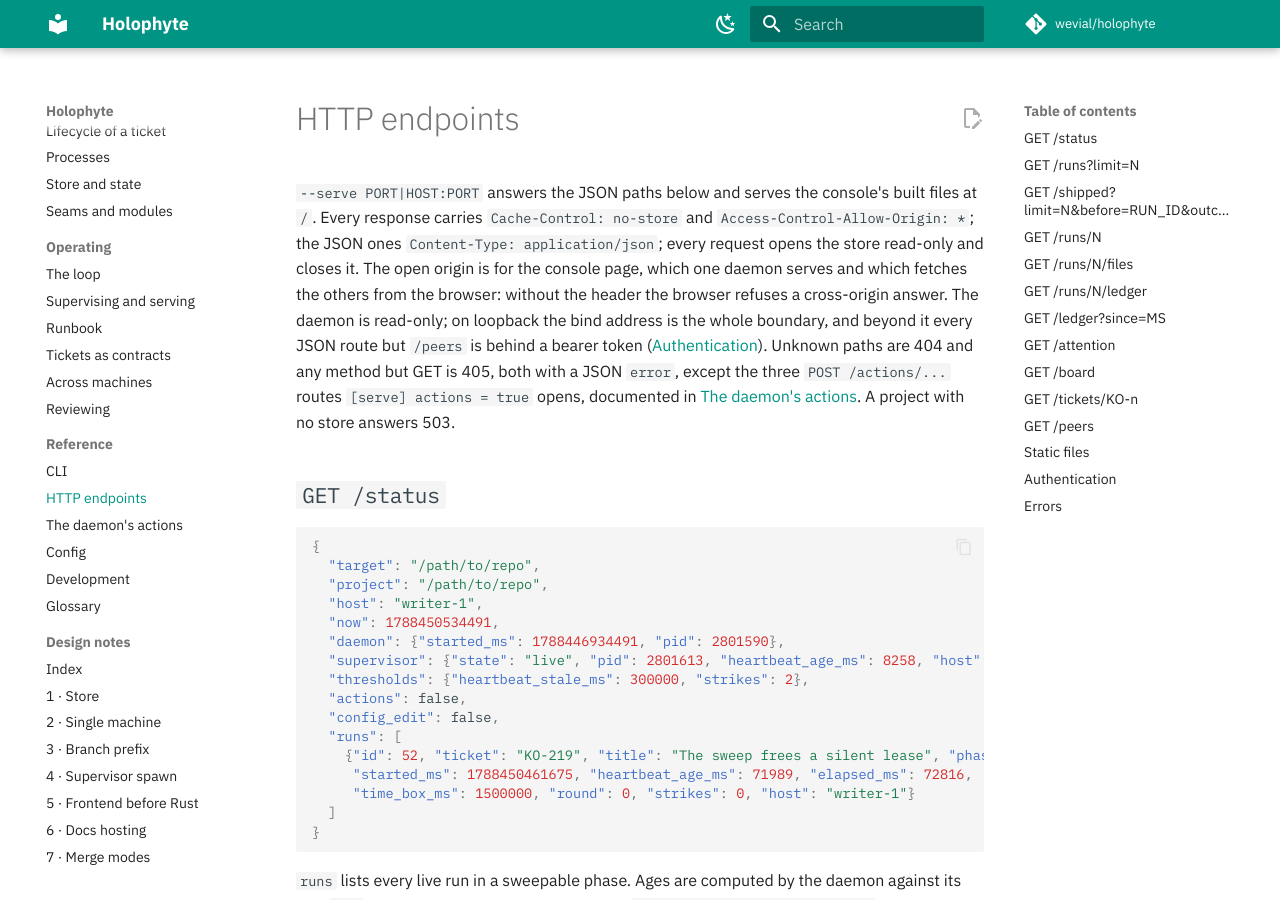
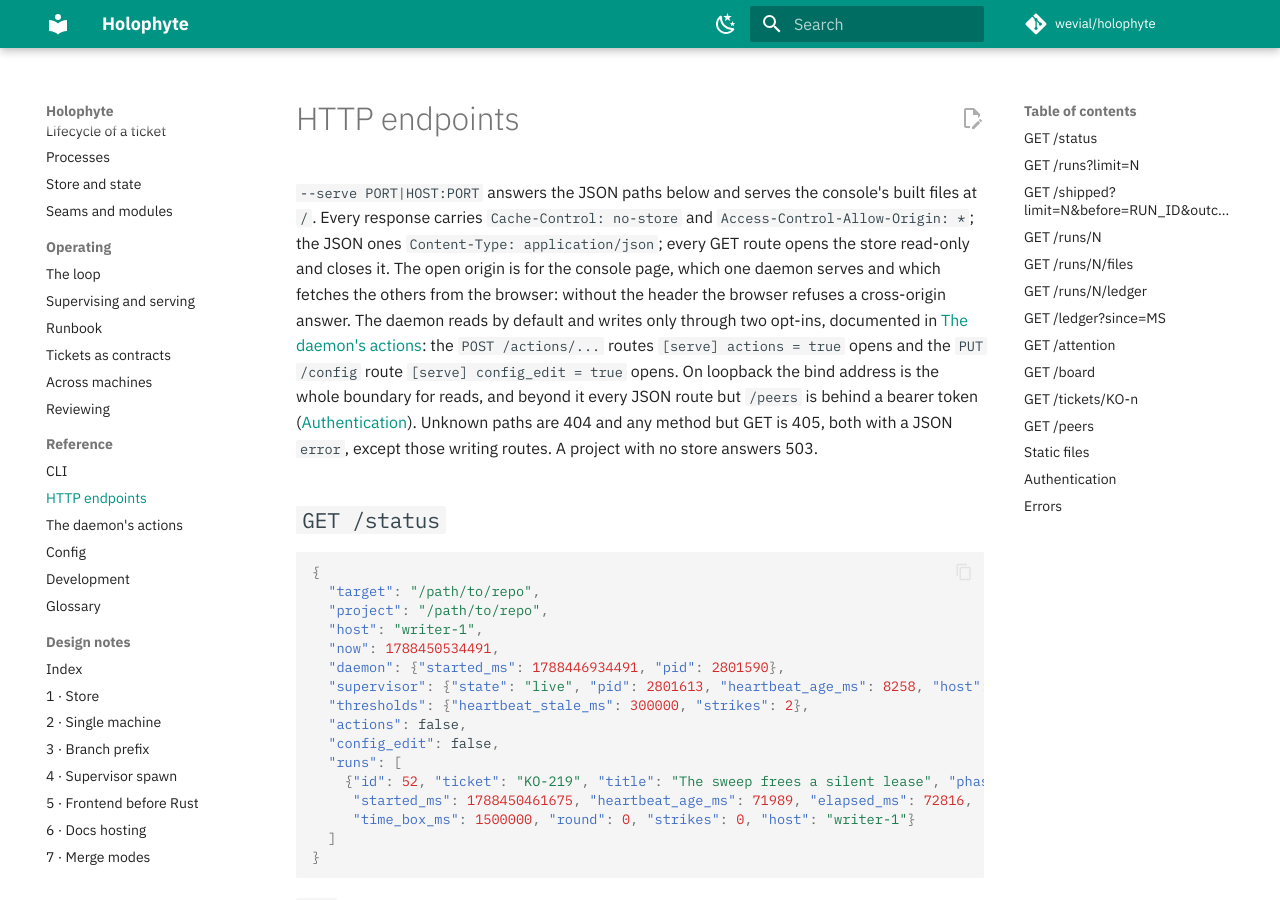
Before and after one commit to wevial/holophyte, an MkDocs documentation site: the page built from docs/reference/http.md, in a window 1280 px wide and 900 px high. Built offline with MkDocs 1.6.1 and Material for MkDocs 9.7.7, drawn with Linux system fonts in a browser that asks for light colours; comment, search, counter and statistics services are not loaded; some of the changed text lies outside the part shown.

Commit message:
docs(serve): say the daemon reads by default and writes through two opt-ins (KO-627)
The --serve help, README and four manual pages called the daemon
read-only, though [serve] actions opens POST /actions/... (requeues,
interventions, unit restarts) and [serve] config_edit opens PUT /config.
Each now says it reads by default and writes only through those opt-ins,
linking the actions page; http.md names PUT /config beside the POST
routes, and states the preflight's methods as serve.py sends them
(GET, POST, PUT). development.md's module line carried the same phrase
and is corrected with them.

A guard in tests/test_docs.py keeps the retired phrases out of README
and docs/ (outside design/ and architecture/), checks the real
`factory.py --help` entry, the cli.md row and http.md's opening, and the
preflight line; the preflight assertion in test_serve_actions is
tightened to the exact header.

```diff
--- a/docs/reference/http.md
+++ b/docs/reference/http.md
@@ -3,16 +3,18 @@
 `--serve PORT|HOST:PORT` answers the JSON paths below and serves the
 console's built files at `/`. Every response carries
 `Cache-Control: no-store` and `Access-Control-Allow-Origin: *`; the JSON
-ones `Content-Type: application/json`; every request opens the store
+ones `Content-Type: application/json`; every GET route opens the store
 read-only and closes it. The open origin is for the console page, which
 one daemon serves and which fetches the others from the browser: without
-the header the browser refuses a cross-origin answer. The daemon is
-read-only; on loopback the bind address is the whole boundary, and beyond
-it every JSON route but `/peers` is behind a bearer token
-([Authentication](#authentication)). Unknown paths are
-404 and any method but GET is 405, both with a JSON `error`, except the
-three `POST /actions/...` routes `[serve] actions = true` opens, documented
-in [The daemon's actions](daemon.md). A project with no store answers 503.
+the header the browser refuses a cross-origin answer. The daemon reads by
+default and writes only through two opt-ins, documented in
+[The daemon's actions](daemon.md): the `POST /actions/...` routes
+`[serve] actions = true` opens and the `PUT /config` route
+`[serve] config_edit = true` opens. On loopback the bind address is the
+whole boundary for reads, and beyond it every JSON route but `/peers` is
+behind a bearer token ([Authentication](#authentication)). Unknown paths
+are 404 and any method but GET is 405, both with a JSON `error`, except
+those writing routes. A project with no store answers 503.
 
 ## `GET /status`
 
@@ -482,18 +484,19 @@ open, token file or not.
 
 A page served by one daemon polls the others from the browser, and a
 cross-origin GET carrying `Authorization` is not a simple request, nor
-is the console's `POST /actions/...` with the bearer and a JSON body: the
+is the console's `POST /actions/...` or `PUT /config` with the bearer
+and a JSON body: the
 browser first sends a CORS preflight, `OPTIONS` on the path with
 `Access-Control-Request-Headers: authorization` (`authorization,
 content-type` for an action). Every daemon answers it on any path with
 204, no body, `Access-Control-Allow-Origin: *`,
-`Access-Control-Allow-Methods: GET, POST`, `Access-Control-Allow-Headers:
+`Access-Control-Allow-Methods: GET, POST, PUT`, `Access-Control-Allow-Headers:
 authorization, accept, content-type` and `Access-Control-Max-Age: 600`,
 token or not: a preflight never carries credentials, so the answer
 discloses nothing and touches no store, and the request it clears is
 still refused without the bearer. Every other method but GET stays 405, `POST`
-included on every path but the `/actions/` routes of
-[The daemon's actions](daemon.md).
+included on every path but the `/actions/` routes and `PUT` on every path
+but `/config`, both in [The daemon's actions](daemon.md).
 
 ## Errors
 
@@ -503,7 +506,7 @@ included on every path but the `/actions/` routes of
 | 401 | a non-loopback daemon, any route but `/`, its files and `/peers`, without the exact `Authorization: Bearer` value; body `{}` |
 | 400 | `/runs` with a bad `limit`; `/shipped` with a bad `limit`, `before` or `outcome`; `/ledger` with a missing or non-integer `since`, a bad `limit` or an unknown `kind`; `/runs/N`, `/runs/N/files` or `/runs/N/ledger` with a non-integer `N` |
 | 404 | `/runs/N`, `/runs/N/files` or `/runs/N/ledger` with no such run, body carries `run`; `/tickets/KO-n` with no mirrored ticket, body `{}`; any other path with no console file behind it; body carries `path`, and `detail` when the console is not built |
-| 405 | any method but GET and OPTIONS, and `POST` outside `/actions/`; `Allow: GET` |
+| 405 | any method but GET and OPTIONS, `POST` outside `/actions/` and `PUT` outside `/config`; `Allow: GET` |
 | 409 | `/runs/N/files` for a run with no branch and no merge sha, or whose branch or merge commit is no longer in the repository; `error` names it |
 | 503 | the project has no store yet |
 | 504 | `/runs/N/files` when git does not answer within its cap |
```
Also changed, not shown: README.md (+6 -4 lines), docs/development.md (+3 -1 lines), docs/index.md (+4 -2 lines), docs/operating.md (+11 -7 lines), docs/reference/cli.md (+1 -1 lines), 3 other files.
